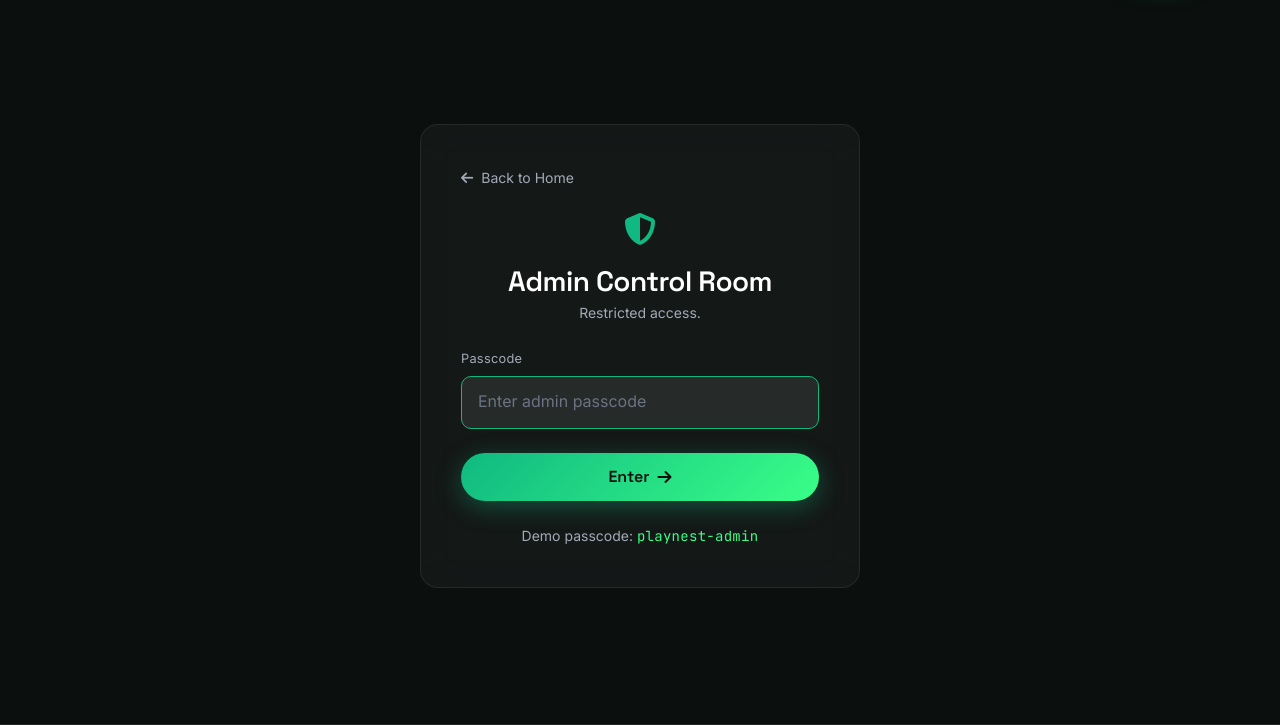
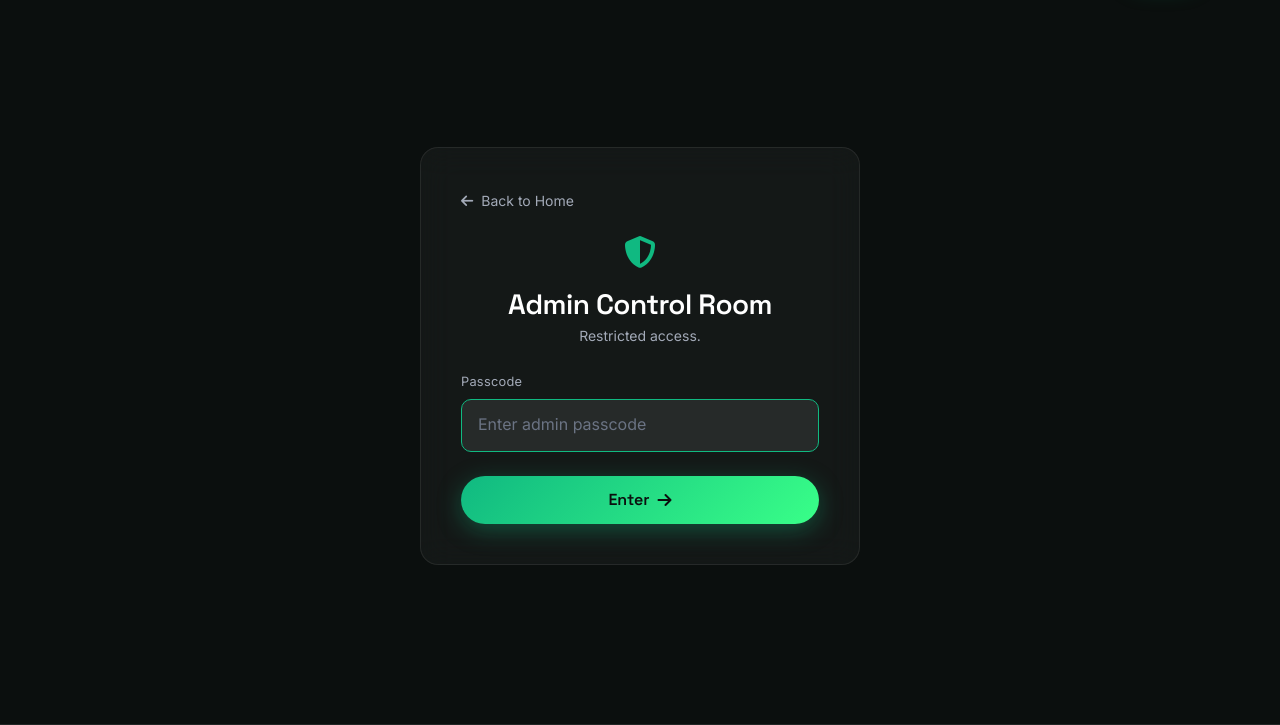
Before and after one commit to vaibhavmali2706/PlayNest, a Flask app: page /admin/login in a window 1280 px wide. Shown: the part 76-801 px from the top of the page. Run offline with Flask 3, Linux system fonts and the light colour scheme; some libraries are stand-ins or nearby versions.

Commit message:
admin security

```diff
--- a/config.py
+++ b/config.py
@@ -43,6 +43,9 @@ class Config:
     OTP_MAX_ATTEMPTS = 5
     OTP_RESEND_SECONDS = 30
 
+    # ---- Admin policy ----
+    ADMIN_PASSCODE = os.environ.get("ADMIN_PASSCODE", "270607")
+
     # ---- Booking policy ----
     CANCELLATION_WINDOW_HOURS = 3
 
--- a/routes/admin.py
+++ b/routes/admin.py
@@ -1,4 +1,4 @@
-from flask import Blueprint, render_template, session, redirect, url_for, flash, request
+from flask import Blueprint, render_template, session, redirect, url_for, flash, request, current_app
 
 from extensions import db
 from services import turf_service, booking_service, user_service, owner_service, email_service
@@ -7,7 +7,7 @@ from utils.decorators import admin_required
 
 admin_bp = Blueprint("admin", __name__, url_prefix="/admin")
 
-ADMIN_PASSCODE = "playnest-admin"  # demo passcode
+ADMIN_PASSCODE = "270607"
 
 
 @admin_bp.route("/login", methods=["GET", "POST"])
@@ -15,9 +15,11 @@ def login():
     if session.get("is_admin"):
         return redirect(url_for("admin.dashboard"))
 
+    passcode = current_app.config.get("ADMIN_PASSCODE", ADMIN_PASSCODE)
+
     if request.method == "POST":
         code = request.form.get("passcode", "")
-        if code == ADMIN_PASSCODE:
+        if code == passcode:
             session["is_admin"] = True
             flash("Welcome to the PlayNest control room.", "success")
             return redirect(url_for("admin.dashboard"))
--- a/templates/admin/login.html
+++ b/templates/admin/login.html
@@ -16,7 +16,6 @@
       <input type="password" name="passcode" class="pn-input mb-4" placeholder="Enter admin passcode" autofocus>
       <button type="submit" class="btn btn-pn-primary btn-block">Enter <i class="fa-solid fa-arrow-right"></i></button>
     </form>
-    <p class="text-gray small text-center mt-4 mb-0">Demo passcode: <span class="text-mono text-neon">playnest-admin</span></p>
   </div>
 </section>
 {% endblock %}
```
Also changed, not shown: README.md, 1 other file.
